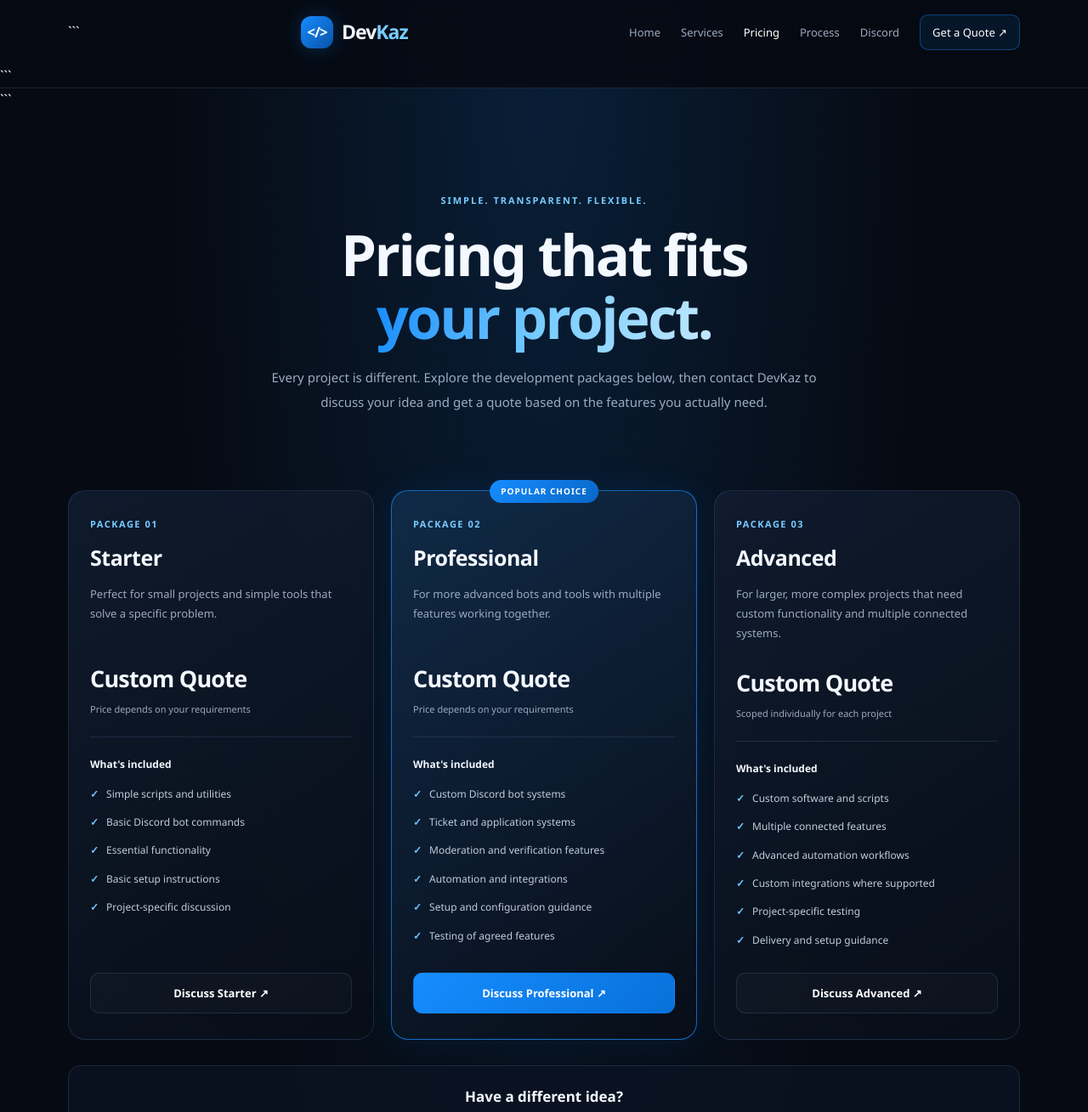
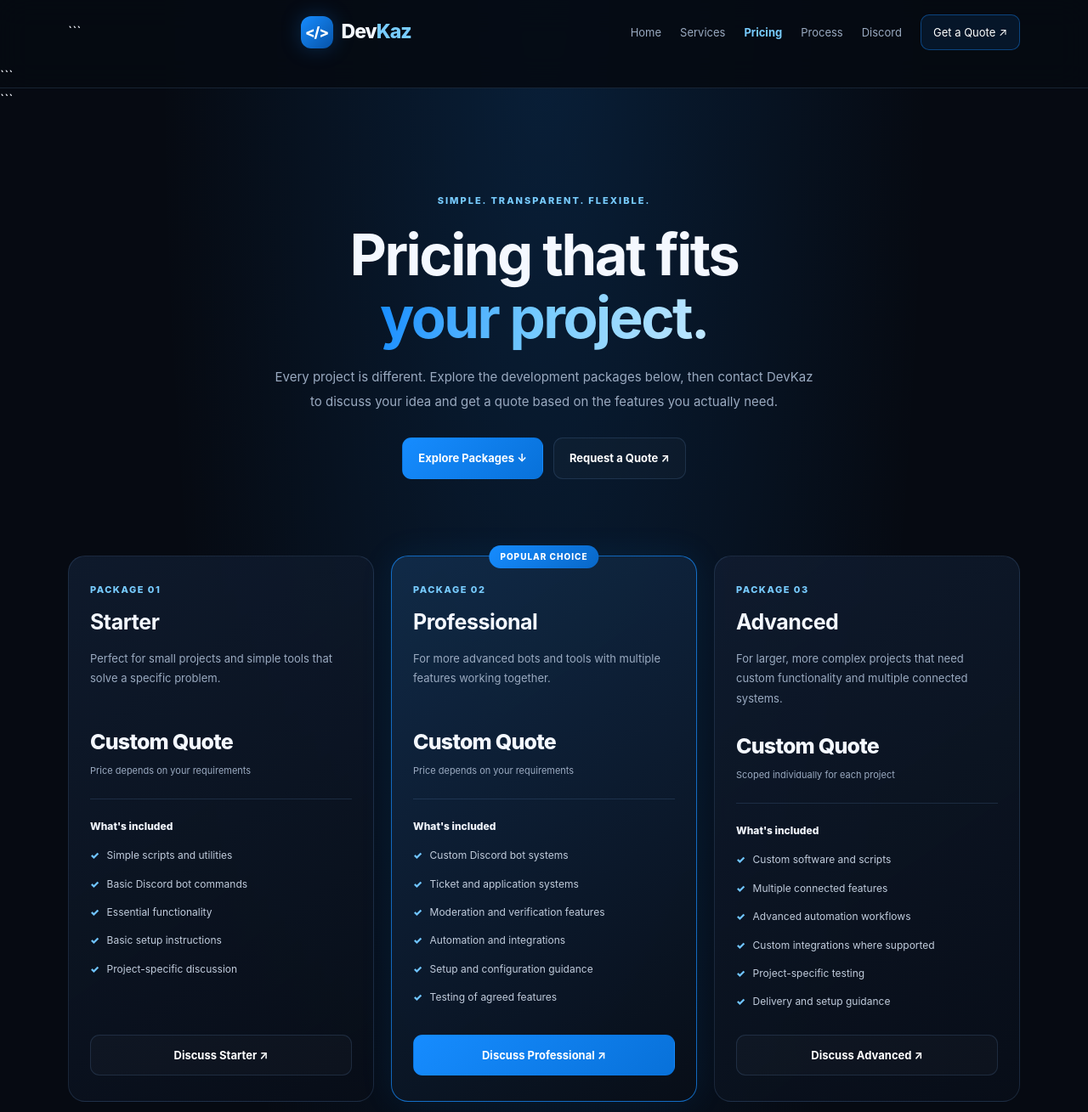
Before and after one commit to midnightkaz777-sketch/DevKaz-Website, a plain HTML site: page pricing.html in a window 1280 px wide. Shown: the top 1309 px of the page at 85% size. Drawn offline with Linux system fonts and the light colour scheme.

Commit message:
Update styles and structure in pricing.html

````diff
--- a/pricing.html
+++ b/pricing.html
@@ -28,21 +28,29 @@
 
     html {
       scroll-behavior: smooth;
+      scroll-padding-top: 90px;
     }
 
     body {
       min-height: 100vh;
-      font-family: "Segoe UI", Arial, sans-serif;
+      font-family: Inter, "Segoe UI", Arial, sans-serif;
       color: var(--text);
       background:
         radial-gradient(ellipse at 50% 0%, rgba(22, 140, 255, 0.16), transparent 50%),
         var(--bg);
       line-height: 1.7;
+      overflow-x: hidden;
     }
 
     a {
       color: inherit;
       text-decoration: none;
+      -webkit-tap-highlight-color: transparent;
+    }
+
+    a:focus-visible {
+      outline: 2px solid var(--light-blue);
+      outline-offset: 4px;
     }
 
     .wrap {
@@ -55,7 +63,6 @@
     }
 
     .gradient {
-      color: #78ccff;
       background: linear-gradient(100deg, #168cff, #78ccff, #c1e8ff);
       -webkit-background-clip: text;
       background-clip: text;
@@ -67,10 +74,11 @@
     header {
       position: sticky;
       top: 0;
-      z-index: 10;
+      z-index: 100;
       border-bottom: 1px solid var(--border);
-      background: rgba(6, 10, 18, 0.88);
+      background: rgba(6, 10, 18, 0.9);
       backdrop-filter: blur(18px);
+      -webkit-backdrop-filter: blur(18px);
     }
 
     .navbar {
@@ -82,12 +90,13 @@
     }
 
     .brand {
-      display: flex;
+      display: inline-flex;
       align-items: center;
       gap: 10px;
       font-size: 23px;
       font-weight: 850;
       letter-spacing: -1px;
+      white-space: nowrap;
     }
 
     .brand-icon {
@@ -106,14 +115,23 @@
       display: flex;
       align-items: center;
       flex-wrap: wrap;
-      gap: 24px;
+      gap: 22px;
       color: var(--muted);
       font-size: 13px;
+    }
+
+    .nav-links a {
+      transition: color 0.2s ease, background 0.2s ease;
     }
 
     .nav-links a:hover,
     .nav-links a.active {
       color: white;
+    }
+
+    .nav-links a.active {
+      color: var(--light-blue);
+      font-weight: 750;
     }
 
     .nav-links .nav-button {
@@ -122,6 +140,11 @@
       border-radius: 10px;
       background: rgba(22, 140, 255, 0.1);
       color: white;
+      white-space: nowrap;
+    }
+
+    .nav-links .nav-button:hover {
+      background: rgba(22, 140, 255, 0.2);
     }
 
     /* Buttons */
@@ -139,7 +162,8 @@
       color: white;
       font-size: 13px;
       font-weight: 750;
-      transition: transform 0.2s, box-shadow 0.2s;
+      cursor: pointer;
+      transition: transform 0.2s ease, box-shadow 0.2s ease;
     }
 
     .button:hover {
@@ -150,6 +174,10 @@
     .button.secondary {
       border-color: var(--border);
       background: rgba(255, 255, 255, 0.025);
+    }
+
+    .button.secondary:hover {
+      background: rgba(255, 255, 255, 0.07);
     }
 
     /* Hero */
@@ -183,6 +211,14 @@
       line-height: 1.9;
     }
 
+    .hero-actions {
+      display: flex;
+      justify-content: center;
+      flex-wrap: wrap;
+      gap: 12px;
+      margin-top: 28px;
+    }
+
     /* Pricing */
 
     .pricing {
@@ -203,8 +239,15 @@
       padding: 30px 25px;
       border: 1px solid var(--border);
       border-radius: 20px;
-      background: linear-gradient(145deg, rgba(17, 29, 49, 0.85), rgba(8, 14, 24, 0.94));
-      transition: transform 0.25s, border-color 0.25s, box-shadow 0.25s;
+      background: linear-gradient(
+        145deg,
+        rgba(17, 29, 49, 0.85),
+        rgba(8, 14, 24, 0.94)
+      );
+      transition:
+        transform 0.25s ease,
+        border-color 0.25s ease,
+        box-shadow 0.25s ease;
     }
 
     .price-card:hover {
@@ -215,7 +258,11 @@
 
     .price-card.featured {
       border-color: rgba(22, 140, 255, 0.7);
-      background: linear-gradient(145deg, rgba(17, 43, 73, 0.95), rgba(8, 14, 24, 0.98));
+      background: linear-gradient(
+        145deg,
+        rgba(17, 43, 73, 0.95),
+        rgba(8, 14, 24, 0.98)
+      );
       box-shadow: 0 0 40px rgba(22, 140, 255, 0.09);
     }
 
@@ -257,7 +304,7 @@
 
     .price {
       margin: 23px 0;
-      font-size: 27px;
+      font-size: 25px;
       font-weight: 850;
       letter-spacing: -0.8px;
     }
@@ -308,11 +355,11 @@
       margin-top: auto;
     }
 
-    /* Custom pricing note */
+    /* Custom Pricing Note */
 
     .custom-note {
       margin-top: 30px;
-      padding: 22px 25px;
+      padding: 25px;
       border: 1px solid var(--border);
       border-radius: 15px;
       background: rgba(12, 21, 36, 0.7);
@@ -321,12 +368,18 @@
 
     .custom-note h3 {
       margin-bottom: 7px;
-      font-size: 17px;
+      font-size: 18px;
     }
 
     .custom-note p {
+      max-width: 700px;
+      margin: 0 auto;
       color: var(--muted);
       font-size: 13px;
+    }
+
+    .custom-note .button {
+      margin-top: 18px;
     }
 
     /* FAQ */
@@ -364,6 +417,11 @@
       border: 1px solid var(--border);
       border-radius: 15px;
       background: rgba(12, 21, 36, 0.65);
+      transition: border-color 0.2s ease;
+    }
+
+    .faq-item:hover {
+      border-color: rgba(22, 140, 255, 0.4);
     }
 
     .faq-item h3 {
@@ -391,7 +449,15 @@
       padding: 35px;
       border: 1px solid rgba(22, 140, 255, 0.28);
       border-radius: 21px;
-      background: linear-gradient(120deg, rgba(18, 39, 67, 0.8), rgba(10, 17, 30, 0.9));
+      background: linear-gradient(
+        120deg,
+        rgba(18, 39, 67, 0.8),
+        rgba(10, 17, 30, 0.9)
+      );
+    }
+
+    .contact-copy {
+      max-width: 650px;
     }
 
     .contact-box h2 {
@@ -411,6 +477,7 @@
     footer {
       padding: 25px 0;
       border-top: 1px solid var(--border);
+      background: rgba(4, 7, 13, 0.6);
     }
 
     .footer-inner {
@@ -424,6 +491,7 @@
     .footer-brand {
       font-size: 14px;
       font-weight: 850;
+      white-space: nowrap;
     }
 
     .footer-links {
@@ -445,6 +513,20 @@
 
     /* Responsive */
 
+    @media (max-width: 1000px) {
+      .nav-links {
+        gap: 14px;
+      }
+
+      .pricing-grid {
+        gap: 14px;
+      }
+
+      .price-card {
+        padding: 27px 20px;
+      }
+    }
+
     @media (max-width: 850px) {
       .pricing-grid {
         grid-template-columns: 1fr;
@@ -455,6 +537,10 @@
 
       .price-card.featured {
         order: -1;
+      }
+
+      .description {
+        min-height: auto;
       }
 
       .contact-box {
@@ -525,15 +611,15 @@
     <div class="wrap navbar">
 
 ```
-  <a class="brand" href="index.html">
-    <span class="brand-icon">&lt;/&gt;</span>
+  <a class="brand" href="index.html" aria-label="DevKaz home">
+    <span class="brand-icon" aria-hidden="true">&lt;/&gt;</span>
     <span>Dev<span class="blue">Kaz</span></span>
   </a>
 
   <nav class="nav-links" aria-label="Main navigation">
     <a href="index.html">Home</a>
     <a href="index.html#services">Services</a>
-    <a class="active" href="pricing.html">Pricing</a>
+    <a class="active" href="pricing.html" aria-current="page">Pricing</a>
     <a href="index.html#process">Process</a>
     <a href="index.html#community">Discord</a>
     <a class="nav-button" href="#contact">Get a Quote ↗</a>
@@ -548,6 +634,7 @@
 
 ```
 <!-- Page Heading -->
+
 <section class="hero">
   <div class="wrap">
 
@@ -564,16 +651,23 @@
       quote based on the features you actually need.
     </p>
 
+    <div class="hero-actions">
+      <a class="button" href="#packages">Explore Packages ↓</a>
+      <a class="button secondary" href="#contact">Request a Quote ↗</a>
+    </div>
+
   </div>
 </section>
 
 <!-- Pricing Packages -->
-<section class="pricing">
+
+<section class="pricing" id="packages">
   <div class="wrap">
 
     <div class="pricing-grid">
 
       <!-- Starter -->
+
       <article class="price-card">
 
         <span class="plan-label">PACKAGE 01</span>
@@ -595,11 +689,11 @@
         <p class="features-title">What's included</p>
 
         <ul class="features">
-          <li><span class="check">✓</span> Simple scripts and utilities</li>
-          <li><span class="check">✓</span> Basic Discord bot commands</li>
-          <li><span class="check">✓</span> Essential functionality</li>
-          <li><span class="check">✓</span> Basic setup instructions</li>
-          <li><span class="check">✓</span> Project-specific discussion</li>
+          <li><span class="check">✓</span><span>Simple scripts and utilities</span></li>
+          <li><span class="check">✓</span><span>Basic Discord bot commands</span></li>
+          <li><span class="check">✓</span><span>Essential functionality</span></li>
+          <li><span class="check">✓</span><span>Basic setup instructions</span></li>
+          <li><span class="check">✓</span><span>Project-specific discussion</span></li>
         </ul>
 
         <a
@@ -612,6 +706,7 @@
       </article>
 
       <!-- Professional -->
+
       <article class="price-card featured">
 
         <span class="badge">POPULAR CHOICE</span>
@@ -635,12 +730,12 @@
         <p class="features-title">What's included</p>
 
         <ul class="features">
-          <li><span class="check">✓</span> Custom Discord bot systems</li>
-          <li><span class="check">✓</span> Ticket and application systems</li>
-          <li><span class="check">✓</span> Moderation and verification features</li>
-          <li><span class="check">✓</span> Automation and integrations</li>
-          <li><span class="check">✓</span> Setup and configuration guidance</li>
-          <li><span class="check">✓</span> Testing of agreed features</li>
+          <li><span class="check">✓</span><span>Custom Discord bot systems</span></li>
+          <li><span class="check">✓</span><span>Ticket and application systems</span></li>
+          <li><span class="check">✓</span><span>Moderation and verification features</span></li>
+          <li><span class="check">✓</span><span>Automation and integrations</span></li>
+          <li><span class="check">✓</span><span>Setup and configuration guidance</span></li>
+          <li><span class="check">✓</span><span>Testing of agreed features</span></li>
         </ul>
 
         <a
@@ -653,6 +748,7 @@
       </article>
 
       <!-- Advanced -->
+
       <article class="price-card">
 
         <span class="plan-label">PACKAGE 03</span>
@@ -674,12 +770,12 @@
         <p class="features-title">What's included</p>
 
         <ul class="features">
-          <li><span class="check">✓</span> Custom software and scripts</li>
-          <li><span class="check">✓</span> Multiple connected features</li>
-          <li><span class="check">✓</span> Advanced automation workflows</li>
-          <li><span class="check">✓</span> Custom integrations where supported</li>
-          <li><span class="check">✓</span> Project-specific testing</li>
-          <li><span class="check">✓</span> Delivery and setup guidance</li>
+          <li><span class="check">✓</span><span>Custom software and scripts</span></li>
+          <li><span class="check">✓</span><span>Multiple connected features</span></li>
+          <li><span class="check">✓</span><span>Advanced automation workflows</span></li>
+          <li><span class="check">✓</span><span>Custom integrations where supported</span></li>
+          <li><span class="check">✓</span><span>Project-specific testing</span></li>
+          <li><span class="check">✓</span><span>Delivery and setup guidance</span></li>
         </ul>
 
         <a
@@ -695,17 +791,26 @@
 
     <div class="custom-note">
       <h3>Have a different idea?</h3>
+
       <p>
         You don't have to fit into a package. Tell us what you want
         to build, and we'll discuss the features and an appropriate quote.
       </p>
+
+      <a
+        class="button secondary"
+        href="mailto:midnightkaz777@gmail.com?subject=Custom%20DevKaz%20Project"
+      >
+        Discuss a Custom Project ↗
+      </a>
     </div>
 
   </div>
 </section>
 
 <!-- Frequently Asked Questions -->
-<section class="faq">
+
+<section class="faq" id="faq">
   <div class="wrap">
 
     <div class="section-heading">
@@ -756,14 +861,17 @@
 </section>
 
 <!-- Contact -->
+
 <section class="contact" id="contact">
   <div class="wrap">
 
     <div class="contact-box">
 
-      <div>
+      <div class="contact-copy">
         <span class="eyebrow">LET'S BUILD SOMETHING</span>
+
         <h2>Ready to start your project?</h2>
+
         <p>
           Explain your idea, what you need it to do, and which features
           matter most. Let's work out the next steps together.
@@ -798,7 +906,9 @@
   <div class="footer-links">
     <a href="index.html">Home</a>
     <a href="index.html#services">Services</a>
-    <a href="pricing.html">Pricing</a>
+    <a href="index.html#process">Process</a>
+    <a href="pricing.html" aria-current="page">Pricing</a>
+
     <a
       href="https://discord.gg/N6dz2YdY3J"
       target="_blank"
@@ -806,11 +916,12 @@
     >
       Discord ↗
     </a>
+
     <a href="mailto:midnightkaz777@gmail.com">Email ↗</a>
   </div>
 
   <span class="copyright">
-    © 2026 DevKaz. All rights reserved.
+    &copy; 2026 DevKaz. All rights reserved.
   </span>
 
 </div>
````
